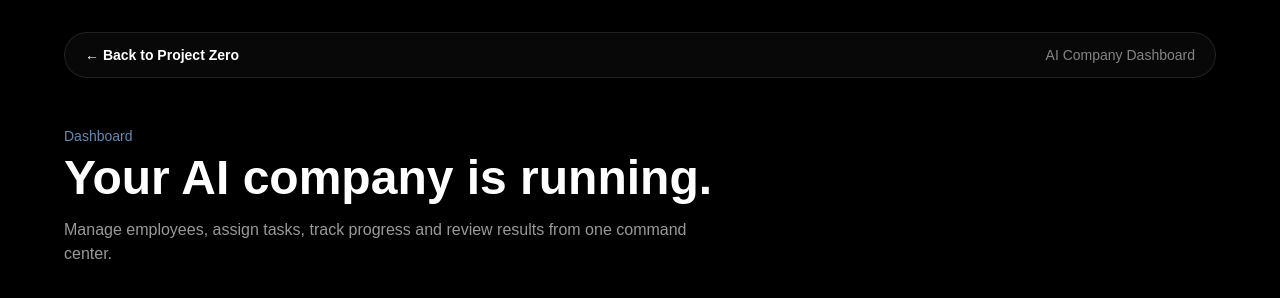
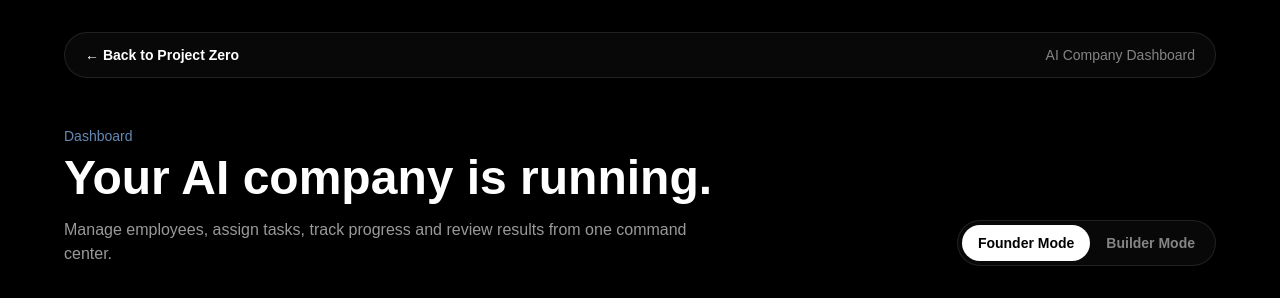
Before and after one commit to Finalexs/project-zero, a Next.js app in the folder app/: page /dashboard in a window 1280 px wide. Shown: the top 298 px of the page. Built offline with nearby package versions, Linux system fonts and the light colour scheme; no server answers; the database is empty.

Commit message:
Add dashboard founder and builder modes

```diff
--- a/app/src/app/dashboard/page.tsx
+++ b/app/src/app/dashboard/page.tsx
@@ -57,6 +57,9 @@ const initialTasks: Task[] = [
 export default function DashboardPage() {
   const [taskInput, setTaskInput] = useState("");
   const [selectedEmployee, setSelectedEmployee] = useState("Project Manager");
+  const [dashboardMode, setDashboardMode] = useState<"founder" | "builder">(
+  "founder",
+);
   const [tasks, setTasks] = useState(initialTasks);
   const [isLoadingTasks, setIsLoadingTasks] = useState(true);
   const [taskError, setTaskError] = useState("");
@@ -213,14 +216,44 @@ const companyScore = Math.min(
         </nav>
 
         <section className="mt-12">
+  <div className="flex flex-col gap-6 lg:flex-row lg:items-end lg:justify-between">
+    <div>
       <p className="text-sm text-blue-300/70">Dashboard</p>
       <h1 className="mt-2 text-5xl font-bold">
         Your AI company is running.
       </h1>
       <p className="mt-4 max-w-2xl text-white/60">
-            Manage employees, assign tasks, track progress and review results
-            from one command center.
+        Manage employees, assign tasks, track progress and review results from
+        one command center.
       </p>
+    </div>
+
+    <div className="rounded-full border border-white/10 bg-white/[0.03] p-1">
+      <button
+        type="button"
+        onClick={() => setDashboardMode("founder")}
+        className={`rounded-full px-4 py-2 text-sm font-semibold ${
+          dashboardMode === "founder"
+            ? "bg-white text-black"
+            : "text-white/50 hover:text-white"
+        }`}
+      >
+        Founder Mode
+      </button>
+
+      <button
+        type="button"
+        onClick={() => setDashboardMode("builder")}
+        className={`rounded-full px-4 py-2 text-sm font-semibold ${
+          dashboardMode === "builder"
+            ? "bg-white text-black"
+            : "text-white/50 hover:text-white"
+        }`}
+      >
+        Builder Mode
+      </button>
+    </div>
+  </div>
 </section>
 <section className="mt-8 rounded-3xl border border-white/10 bg-white/[0.03] p-5">
   <p className="text-sm text-white/40">Command your AI company</p>
@@ -344,6 +377,56 @@ setTaskInput("");
     ))}
   </div>
 </section>
+{dashboardMode === "builder" && (
+  <section className="mt-6 rounded-3xl border border-purple-400/20 bg-purple-400/[0.04] p-6">
+    <div className="flex flex-col gap-4 md:flex-row md:items-center md:justify-between">
+      <div>
+        <p className="text-sm text-purple-300/70">Builder Mode</p>
+        <h2 className="mt-1 text-2xl font-bold">
+          Advanced company controls.
+        </h2>
+        <p className="mt-2 max-w-2xl text-sm text-white/50">
+          Builder Mode is for advanced users who want more control over AI
+          employees, tools, automations, and memory.
+        </p>
+      </div>
+
+      <span className="rounded-full border border-purple-400/20 px-3 py-1 text-xs text-purple-300">
+        Power user
+      </span>
+    </div>
+
+    <div className="mt-6 grid gap-4 md:grid-cols-2 lg:grid-cols-4">
+      <div className="rounded-2xl border border-white/10 bg-black/40 p-5">
+        <p className="text-sm font-semibold">Employee tools</p>
+        <p className="mt-2 text-sm text-white/50">
+          Choose what tools each AI employee can use.
+        </p>
+      </div>
+
+      <div className="rounded-2xl border border-white/10 bg-black/40 p-5">
+        <p className="text-sm font-semibold">Automation triggers</p>
+        <p className="mt-2 text-sm text-white/50">
+          Start work from forms, emails, webhooks, or schedules.
+        </p>
+      </div>
+
+      <div className="rounded-2xl border border-white/10 bg-black/40 p-5">
+        <p className="text-sm font-semibold">Company memory</p>
+        <p className="mt-2 text-sm text-white/50">
+          Control what the AI company remembers.
+        </p>
+      </div>
+
+      <div className="rounded-2xl border border-white/10 bg-black/40 p-5">
+        <p className="text-sm font-semibold">Approval rules</p>
+        <p className="mt-2 text-sm text-white/50">
+          Decide what actions need human approval.
+        </p>
+      </div>
+    </div>
+  </section>
+)}
 <section className="mt-8 rounded-3xl border border-white/10 bg-white/[0.03] p-6">
   <div className="flex flex-col gap-6 lg:flex-row lg:items-start lg:justify-between">
     <div>
```
Lines whose indentation alone changed are shown as unchanged.
